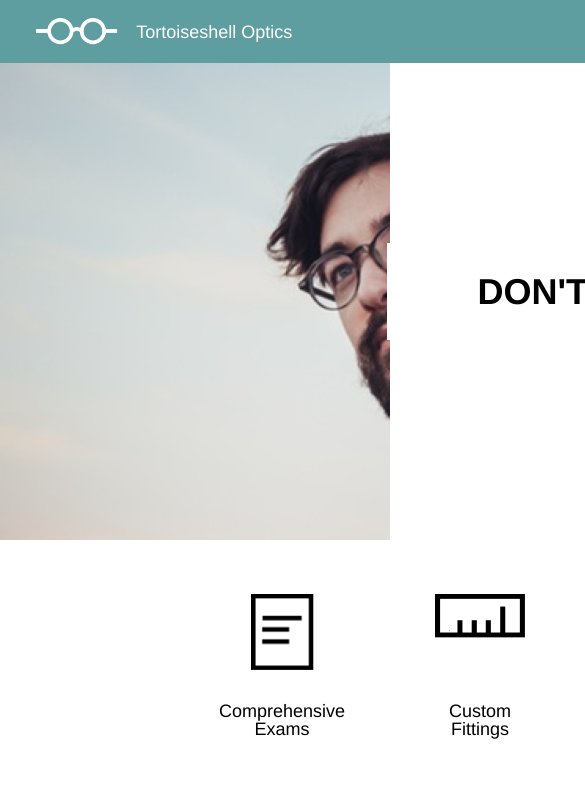
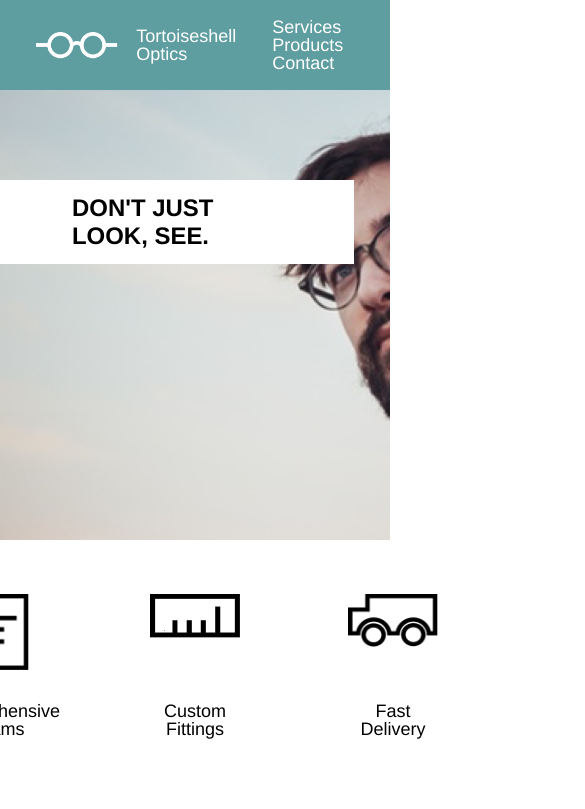
Before and after one commit to cbaldarelli/TortoiseshellOptics, a plain HTML site: page index.html in a window 390 px wide. Shown: the top 809 px of the page, 585 px wide, since content can reach past the window. Drawn offline with Linux system fonts and the light colour scheme.

Commit message:
Create media query for tablet, include rule for header positioning and headline styling

```diff
--- a/resources/css/style.css
+++ b/resources/css/style.css
@@ -29,6 +29,7 @@ header {
   font-family: Helvetica, sans-serif;
   font-size: 1rem;
   padding: 1rem 2rem;
+  margin-top: 1rem;
   display: flex;
   align-items: center;
   justify-content: space-between;
@@ -157,3 +158,21 @@ footer .copywright {
   align-items: center;
   justify-content: flex-start;
 }
+
+@media only screen and (max-width:960px) {
+  header {
+    margin-top: 0;
+  }
+
+  .container {
+    width: 100%;
+  }
+
+  .headline h1 {
+    font-size: 1.33rem;
+    line-height: 1.2;
+    padding: 0.75rem 4rem;
+    margin-top: 5rem;
+    margin-right: 2rem;
+  }
+}
```
